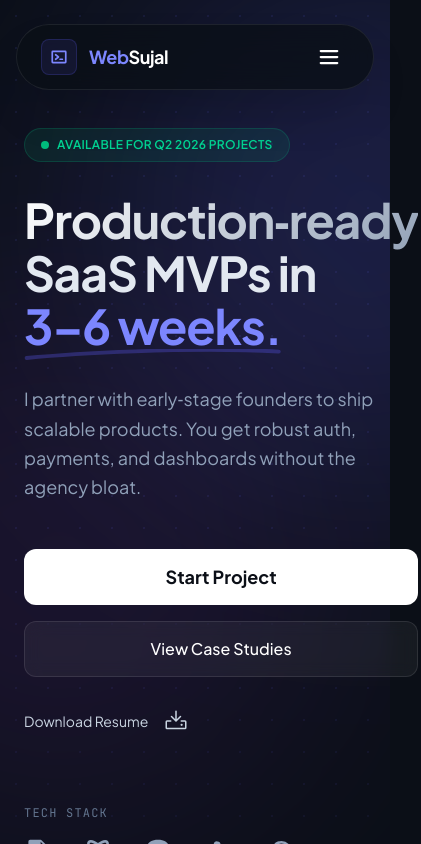
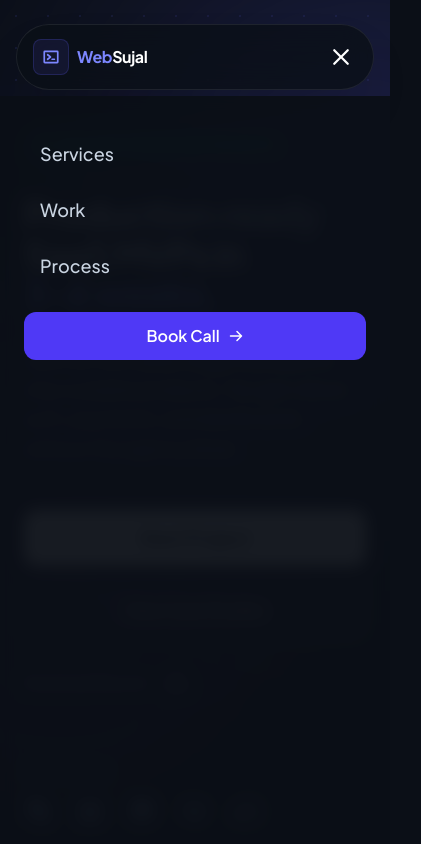
Before and after one commit to web-sujal/portfolio-freelance, a Next.js app: page / in a window 390 px wide. Both pictures are taken after a click on the button "Open menu". Shown: the top 844 px of the page, 421 px wide, since content can reach past the window. Built offline with nearby package versions, Linux system fonts and the light colour scheme.

Commit message:
feat: Enhance navigation and layout components; add XIcon for mobile menu toggle, improve responsiveness, and adjust spacing in various sections

```diff
--- a/components/icons.tsx
+++ b/components/icons.tsx
@@ -9,6 +9,7 @@
   TerminalWindowIcon,
   ArrowRightIcon,
   ListIcon,
+  XIcon,
   StarIcon,
   CalendarCheckIcon,
   CalendarBlankIcon,
@@ -34,6 +35,7 @@
   TerminalWindowIcon,
   ArrowRightIcon,
   ListIcon,
+  XIcon,
   StarIcon,
   CalendarCheckIcon,
   CalendarBlankIcon,
--- a/components/layout/Footer.tsx
+++ b/components/layout/Footer.tsx
@@ -15,7 +15,7 @@
           <span className="font-bold text-white">{site.name}</span>
         </div>
 
-        <div className="flex gap-8 text-sm text-slate-400">
+        <div className="flex flex-wrap justify-center gap-6 sm:gap-8 text-sm text-slate-400">
           {footerLinks.map((link) => (
             <Link
               key={link.href + link.label}
--- a/components/layout/Nav.tsx
+++ b/components/layout/Nav.tsx
@@ -1,25 +1,44 @@
+"use client";
+
 import Link from "next/link";
+import { useCallback, useEffect, useState } from "react";
 import { site, navLinks } from "@/lib/data";
 import {
   TerminalWindowIcon,
   ArrowRightIcon,
   ListIcon,
+  XIcon,
 } from "@/components/icons";
 
-const Nav = () => {
+export default function Nav() {
+  const [open, setOpen] = useState(false);
+
+  const close = useCallback(() => setOpen(false), []);
+
+  useEffect(() => {
+    if (!open) return;
+    const onEscape = (e: KeyboardEvent) => e.key === "Escape" && close();
+    document.addEventListener("keydown", onEscape);
+    document.body.style.overflow = "hidden";
+    return () => {
+      document.removeEventListener("keydown", onEscape);
+      document.body.style.overflow = "";
+    };
+  }, [open, close]);
+
   return (
     <div className="fixed top-6 left-0 w-full z-50 flex justify-center px-4">
-      <nav className="nav-glass rounded-full px-6 py-3 w-full max-w-4xl flex items-center justify-between shadow-2xl shadow-black/20">
+      <nav className="nav-glass rounded-full px-4 sm:px-6 py-3 w-full max-w-4xl flex items-center justify-between shadow-2xl shadow-black/20">
         <Link
           href="#"
-          className="flex items-center gap-3 group"
+          className="flex items-center gap-2 sm:gap-3 group min-w-0"
           aria-label={`${site.name} home`}
+          onClick={close}
         >
-          <div className="w-9 h-9 bg-indigo-500/10 border border-indigo-500/20 rounded-lg flex items-center justify-center text-indigo-400 group-hover:bg-indigo-500 group-hover:text-white transition-all duration-300">
+          <div className="w-9 h-9 shrink-0 bg-indigo-500/10 border border-indigo-500/20 rounded-lg flex items-center justify-center text-indigo-400 group-hover:bg-indigo-500 group-hover:text-white transition-all duration-300">
             <TerminalWindowIcon weight="bold" className="text-lg" aria-hidden />
           </div>
-
-          <span className="font-bold text-lg tracking-tight text-white">
+          <span className="font-bold text-base sm:text-lg tracking-tight text-white truncate">
             <span className="text-indigo-400">Web</span>Sujal
           </span>
         </Link>
@@ -36,7 +55,7 @@
           ))}
         </div>
 
-        <div className="flex items-center gap-4">
+        <div className="flex items-center gap-2 sm:gap-4">
           <Link
             href="#contact"
             className="hidden sm:flex items-center gap-2 bg-indigo-600 hover:bg-indigo-500 text-white px-5 py-2 rounded-full text-sm font-semibold transition-all shadow-lg shadow-indigo-500/20 hover:shadow-indigo-500/40"
@@ -47,15 +66,55 @@
 
           <button
             type="button"
-            className="md:hidden text-white p-2"
-            aria-label="Open menu"
+            className="md:hidden text-white p-2 -mr-1 rounded-lg hover:bg-white/10 transition-colors touch-manipulation"
+            aria-label={open ? "Close menu" : "Open menu"}
+            aria-expanded={open}
+            onClick={() => setOpen((o) => !o)}
           >
-            <ListIcon weight="bold" className="text-2xl" aria-hidden />
+            {open ? (
+              <XIcon weight="bold" className="text-2xl" aria-hidden />
+            ) : (
+              <ListIcon weight="bold" className="text-2xl" aria-hidden />
+            )}
           </button>
         </div>
       </nav>
+
+      {/* Mobile menu overlay */}
+      <div
+        className="md:hidden fixed inset-0 top-24 z-40 bg-[#0b0f17]/95 backdrop-blur-sm"
+        aria-hidden={!open}
+        style={{
+          visibility: open ? "visible" : "hidden",
+          opacity: open ? 1 : 0,
+          transition: "visibility 0.2s, opacity 0.2s",
+        }}
+        onClick={close}
+      >
+        <div
+          className="flex flex-col pt-8 px-6 gap-1 max-h-[calc(100vh-8rem)] overflow-auto"
+          onClick={(e) => e.stopPropagation()}
+        >
+          {navLinks.map((link) => (
+            <Link
+              key={link.href}
+              href={link.href}
+              className="px-4 py-3 rounded-xl text-slate-300 hover:text-white hover:bg-white/5 text-lg font-medium transition-colors"
+              onClick={close}
+            >
+              {link.label}
+            </Link>
+          ))}
+          <Link
+            href="#contact"
+            className="mt-4 flex items-center justify-center gap-2 bg-indigo-600 hover:bg-indigo-500 text-white px-5 py-3 rounded-xl text-base font-semibold transition-colors"
+            onClick={close}
+          >
+            <span>Book Call</span>
+            <ArrowRightIcon weight="bold" aria-hidden />
+          </Link>
+        </div>
+      </div>
     </div>
   );
-};
-
-export default Nav;
+}
--- a/components/sections/About.tsx
+++ b/components/sections/About.tsx
@@ -5,7 +5,7 @@
   return (
     <section className="py-24 border-y border-white/5 bg-[#151b2b]/50">
       <div className="max-w-4xl mx-auto px-6 text-center">
-        <div className="size-48 bg-linear-to-br from-indigo-500 to-purple-500 rounded-full mx-auto mb-8 p-1">
+        <div className="size-40 sm:size-48 bg-linear-to-br from-indigo-500 to-purple-500 rounded-full mx-auto mb-8 p-1">
           <div className="w-full h-full bg-[#0b0f17] rounded-full flex items-center justify-center overflow-hidden">
             <Image
               src="/sujal-pfp.jpg"
--- a/components/sections/Hero.tsx
+++ b/components/sections/Hero.tsx
@@ -27,7 +27,7 @@
               {hero.badge}
             </div>
 
-            <h1 className="text-5xl lg:text-7xl font-bold leading-[1.1] tracking-tight">
+            <h1 className="text-4xl sm:text-5xl lg:text-7xl font-bold leading-[1.1] tracking-tight">
               <span className="gradient-text">{hero.title.line1}</span>
               <br />
               {hero.title.line2} <br />
@@ -82,7 +82,7 @@
                 {hero.techLabel}
               </p>
 
-              <div className="flex gap-8 text-slate-400">
+              <div className="flex flex-wrap gap-6 sm:gap-8 text-slate-400">
                 <FileTsIcon
                   weight="fill"
                   size={28}
--- a/components/sections/Process.tsx
+++ b/components/sections/Process.tsx
@@ -35,17 +35,17 @@
 
           <div className="space-y-0 relative">
             <div
-              className="absolute left-6 top-6 bottom-6 w-px bg-gradient-to-b from-indigo-500 via-purple-500 to-transparent"
+              className="absolute left-4 sm:left-6 top-6 bottom-6 w-px bg-gradient-to-b from-indigo-500 via-purple-500 to-transparent"
               aria-hidden
             />
 
             {processData.steps.map((step) => (
               <div
                 key={step.number}
-                className="relative pl-20 pb-16 group last:pb-0"
+                className="relative pl-14 sm:pl-20 pb-12 sm:pb-16 group last:pb-0"
               >
                 <div
-                  className={`absolute left-0 top-0 w-12 h-12 rounded-xl flex items-center justify-center font-bold text-lg z-10 transition-transform group-hover:scale-110 ${
+                  className={`absolute left-0 top-0 w-10 h-10 sm:w-12 sm:h-12 rounded-xl flex items-center justify-center font-bold text-base sm:text-lg z-10 transition-transform group-hover:scale-110 ${
                     step.active
                       ? "bg-[#0b0f17] border border-indigo-500 text-indigo-500 shadow-[0_0_15px_rgba(99,102,241,0.3)]"
                       : "bg-[#0b0f17] border border-slate-700 text-slate-400 group-hover:border-indigo-500 group-hover:text-indigo-500 group-hover:shadow-[0_0_15px_rgba(99,102,241,0.3)]"
--- a/components/sections/Services.tsx
+++ b/components/sections/Services.tsx
@@ -143,7 +143,7 @@
           </div>
 
           {/* CTA */}
-          <div className="md:col-span-2 bg-gradient-to-r from-indigo-900/50 to-purple-900/50 rounded-3xl p-8 border border-white/10 flex flex-col md:flex-row items-center justify-between gap-6 relative overflow-hidden">
+          <div className="md:col-span-2 bg-gradient-to-r from-indigo-900/50 to-purple-900/50 rounded-3xl p-8 border border-white/10 flex flex-col md:flex-row items-center justify-between gap-6 relative overflow-hidden text-center md:text-left">
             <div className="absolute inset-0 grid-bg opacity-30" aria-hidden />
 
             <div className="relative z-10">
--- a/components/sections/Work.tsx
+++ b/components/sections/Work.tsx
@@ -17,7 +17,7 @@
           </div>
         </div>
 
-        <div className="space-y-32">
+        <div className="space-y-20 sm:space-y-32">
           {caseStudies.map((study) => (
             <CaseStudyCard key={study.id} study={study} />
           ))}
--- a/components/ui/CaseStudyCard.tsx
+++ b/components/ui/CaseStudyCard.tsx
@@ -99,27 +99,29 @@
           </span>
           <span className="text-slate-500 text-sm font-mono">{study.year}</span>
         </div>
-        <h3 className="text-3xl font-bold text-white mb-4">{study.title}</h3>
+        <h3 className="text-2xl sm:text-3xl font-bold text-white mb-4">
+          {study.title}
+        </h3>
         <p className="text-slate-400 leading-relaxed">{study.description}</p>
       </div>
 
       <div className="bg-[#151b2b] rounded-xl p-6 border border-white/5 space-y-4">
-        <div className="grid grid-cols-[80px_1fr] gap-4">
-          <span className="text-xs font-bold text-slate-500 uppercase tracking-wider pt-1">
+        <div className="grid grid-cols-1 sm:grid-cols-[80px_1fr] gap-2 sm:gap-4">
+          <span className="text-xs font-bold text-slate-500 uppercase tracking-wider pt-1 sm:pt-1">
             Challenge
           </span>
           <span className="text-sm text-slate-300">{study.challenge}</span>
         </div>
         <div className="h-px bg-white/5" />
-        <div className="grid grid-cols-[80px_1fr] gap-4">
-          <span className="text-xs font-bold text-slate-500 uppercase tracking-wider pt-1">
+        <div className="grid grid-cols-1 sm:grid-cols-[80px_1fr] gap-2 sm:gap-4">
+          <span className="text-xs font-bold text-slate-500 uppercase tracking-wider pt-1 sm:pt-1">
             Solution
           </span>
           <span className="text-sm text-slate-300">{study.solution}</span>
         </div>
         <div className="h-px bg-white/5" />
-        <div className="grid grid-cols-[80px_1fr] gap-4">
-          <span className="text-xs font-bold text-emerald-500 uppercase tracking-wider pt-1">
+        <div className="grid grid-cols-1 sm:grid-cols-[80px_1fr] gap-2 sm:gap-4">
+          <span className="text-xs font-bold text-emerald-500 uppercase tracking-wider pt-1 sm:pt-1">
             Result
           </span>
           <span className="text-sm text-emerald-400 font-bold">
--- a/components/ui/HeroCodeWindow.tsx
+++ b/components/ui/HeroCodeWindow.tsx
@@ -20,9 +20,9 @@
           </div>
           <div className="text-slate-300">
             <p>
-              <span className="text-purple-400">import</span> {"{"}
+              <span className="text-purple-400">import</span> {"{ "}
               <span className="text-red-400">Ship</span>
-              {"}"} <span className="text-purple-400">from</span>{" "}
+              {" }"} <span className="text-purple-400">from</span>{" "}
               <span className="text-green-400">&apos;@web-sujal/dev&apos;</span>
               ;
             </p>
@@ -68,7 +68,7 @@
       </div>
 
       <div
-        className="absolute -inset-1 bg-gradient-to-r from-indigo-500 to-purple-500 rounded-2xl blur opacity-20 -z-10"
+        className="absolute -inset-1 bg-linear-to-r from-indigo-500 to-purple-500 rounded-2xl blur opacity-20 -z-10"
         aria-hidden
       />
     </div>
```
